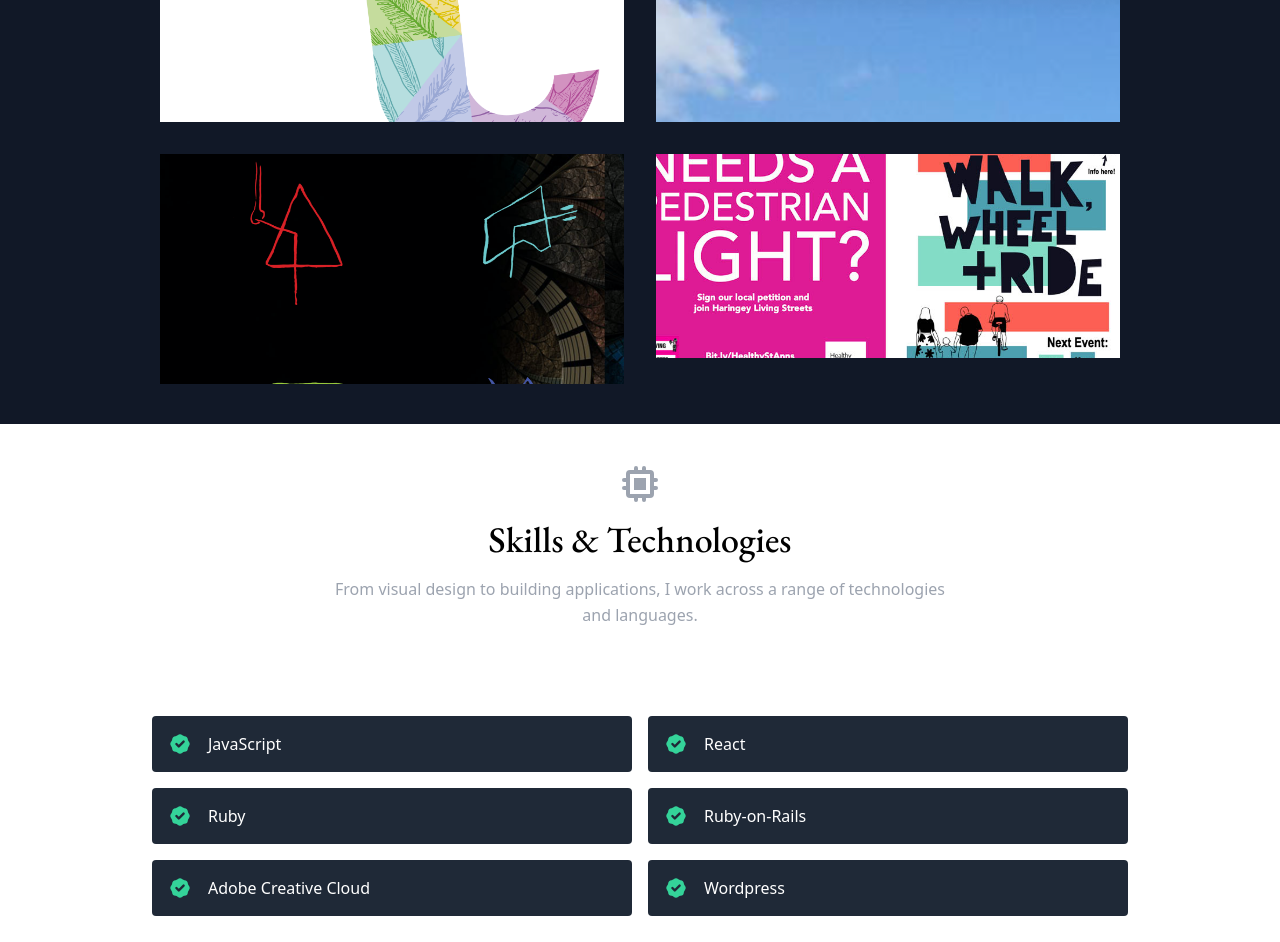
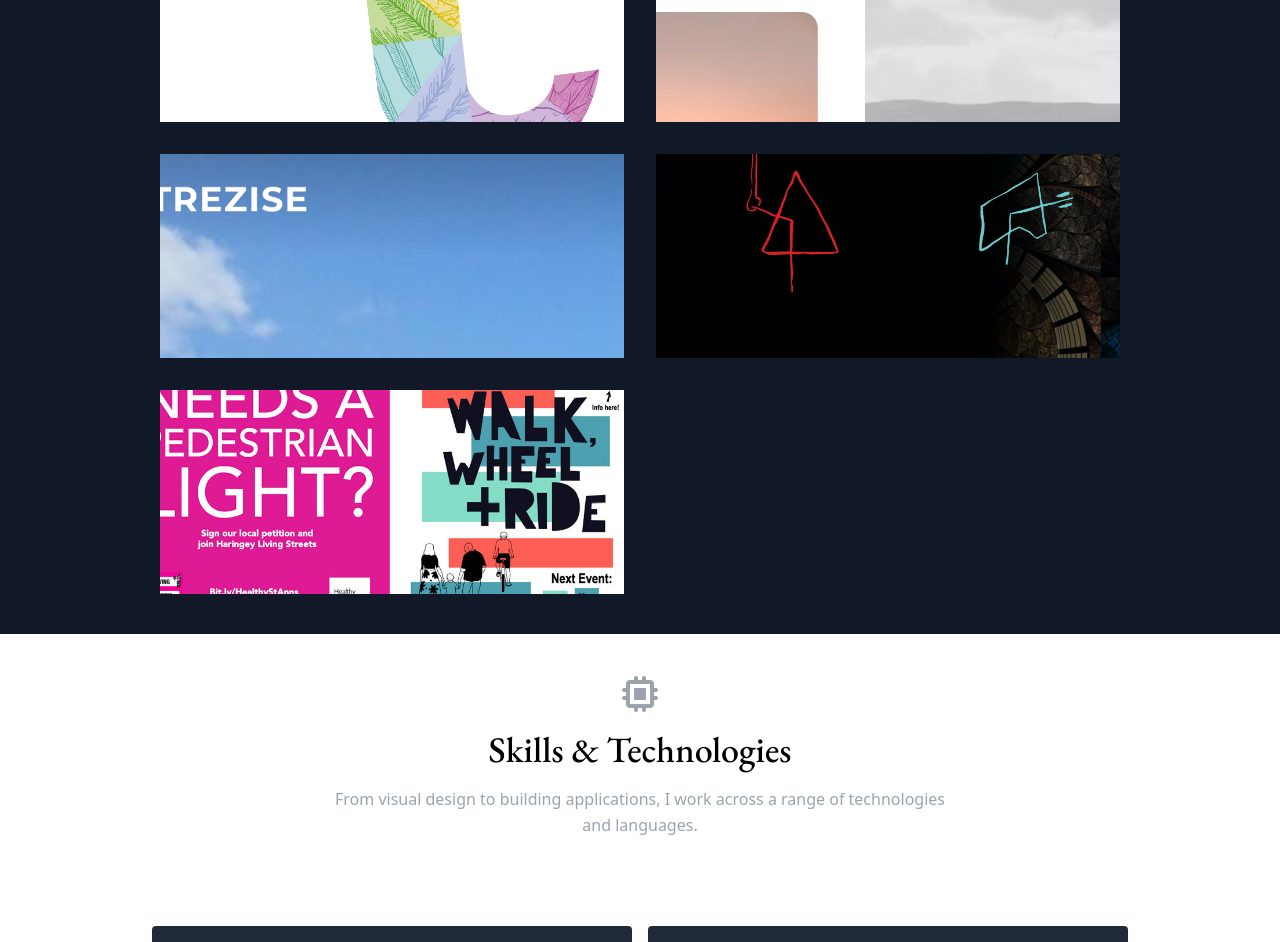
Before and after one commit to alexdavies0/my-portfolio, a React (Create React App) app: page / in a window 1280 px wide. Shown: the part 980-1922 px from the top of the page. Built offline with nearby package versions, Linux system fonts and the light colour scheme.

Commit message:
image gallery projects added, small changes to projects and skills

```diff
--- a/src/data.js
+++ b/src/data.js
@@ -21,6 +21,14 @@ export const projects = [
     description:
       "Modernisation of logo design, incorporating new colour scheme and illusrtrations inspired by nature",
     image: "./chestnutslogo2.png",
+    link: "https://www.chestnutsprimary.com/"
+  },
+  {
+    title: "Image Gallery",
+    subtitle: "Next.js",
+    description: "Responsive image gallery with search function built using Next.js",
+    image: "./imagegallery.png",
+    link: "https://image-gallery-15.netlify.app/",
   },
   {
     title: "Trezise",
@@ -34,7 +42,7 @@ export const projects = [
     title: "Guild Terminal",
     subtitle: "Javascript",
     description:
-      "Javascript funtionality for Wake The Tiger's Guild Terminal, allowing users to be assigned a Guild based on their quiz answers",
+      "Javascript funtionality for Wake The Tiger's Interactive Guild Terminal",
     image: "./guildterminal.png",
     link: "https://reactive.art/WTT/Guild/",
   },
@@ -45,6 +53,7 @@ export const projects = [
       "Design of Logo and poster campaigns for Healthy Streets St Ann's and affiliated organisations",
     image: "./healthystreetsposters.jpg",
   },
+
 ];
 
 export const testimonials = [
@@ -66,8 +75,8 @@ export const testimonials = [
 
 export const skills = [
   "JavaScript",
-  "React",
-  "Ruby",
+  "React.js",
+  "Next.js",
   "Ruby-on-Rails",
   "Adobe Creative Cloud",
   "Wordpress",
```
Also changed, not shown: public/imagegallery.png (added).
